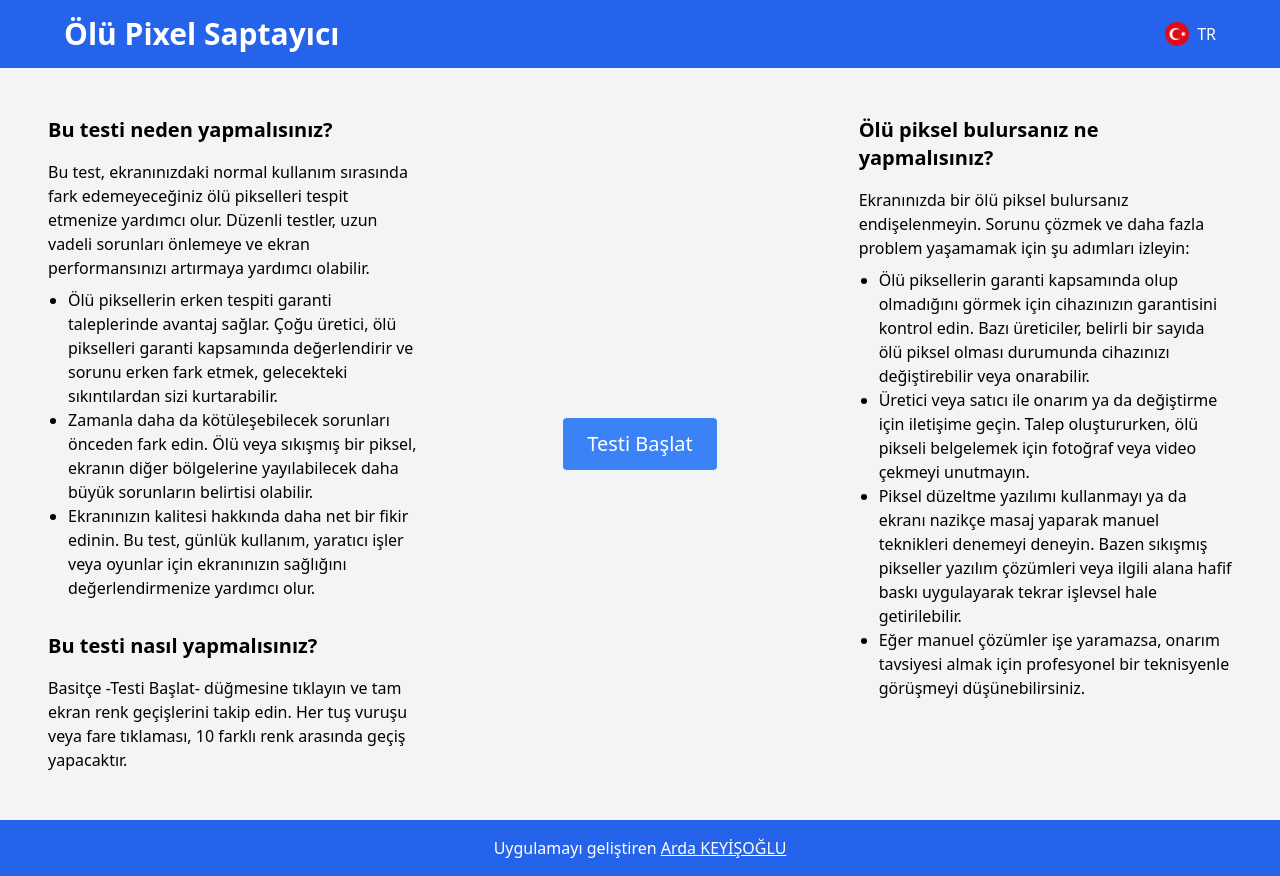
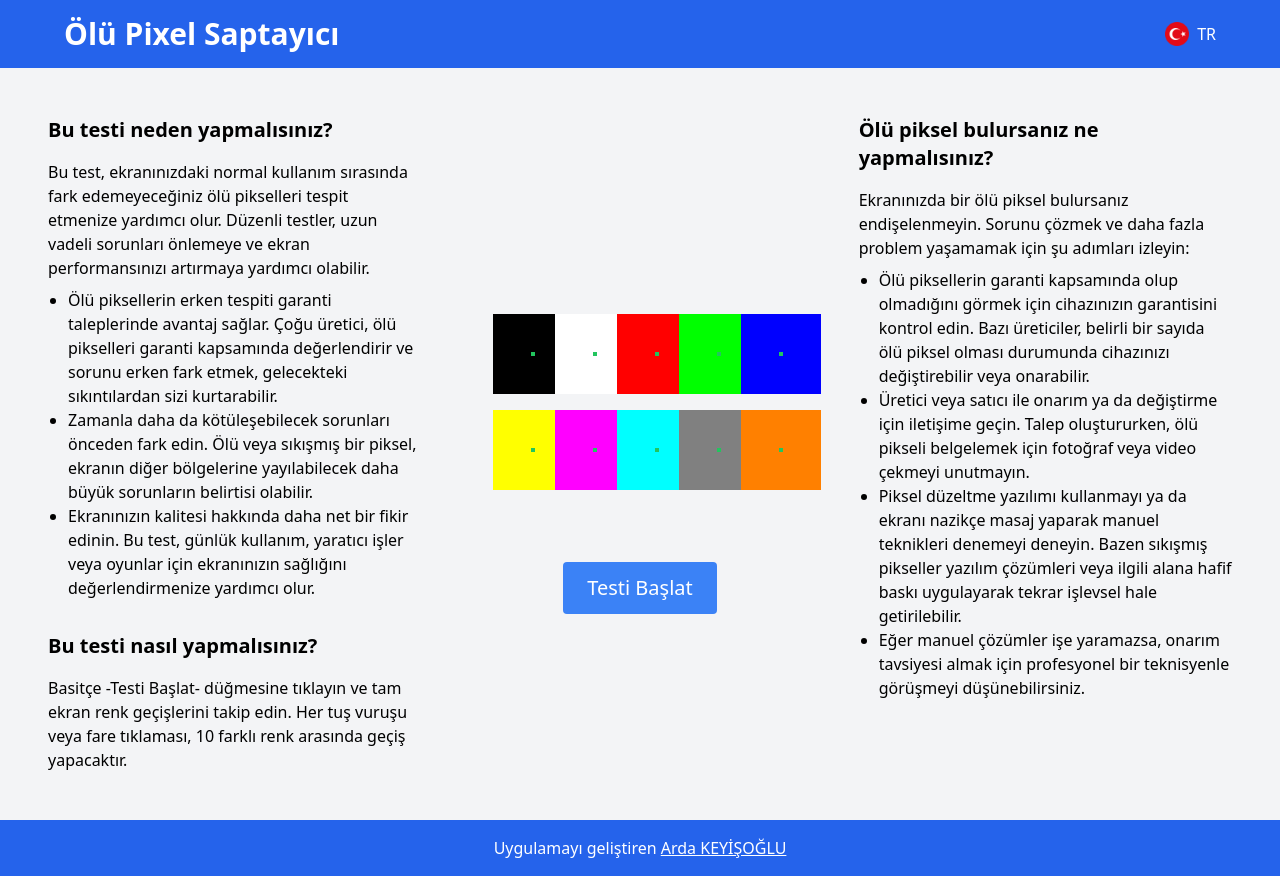
Before and after one commit to canptleon/vuejs-deadpixeldetector, a Vue app: page / in a window 1280 px wide. Built offline with nearby package versions, Linux system fonts and the light colour scheme.

Commit message:
example pixels added.

```diff
--- /dev/null
+++ b/src/components/AppExamples.vue
@@ -0,0 +1,15 @@
+<template>
+  <div class="flex justify-center">
+    <div class="grid grid-cols-5 gap-4 p-10">
+      <div v-for="(color, index) in colors" :key="index" :style="{ backgroundColor: color }" class="relative w-20 h-20">
+        <div class="absolute inset-0 flex justify-center items-center">
+          <div class="w-1 h-1 bg-green-500"></div>
+        </div>
+      </div>
+    </div>
+  </div>
+</template>
+
+<script setup>
+  const colors = ['#000000', '#FFFFFF', '#FF0000', '#00FF00', '#0000FF', '#FFFF00', '#FF00FF', '#00FFFF', '#808080', '#FF8000'];
+</script>
--- a/src/components/MainSection.vue
+++ b/src/components/MainSection.vue
@@ -11,7 +11,8 @@
       <h2 class="text-xl font-bold mt-8 mb-4">{{ $t('left-s2-header') }}</h2>
       <p>{{ $t('left-s2-p') }}</p>
     </div>
-    <div class="w-1/3 p-4 flex justify-center items-center">
+    <div class="w-1/3 p-4 flex flex-col justify-center items-center">
+      <AppExamples class="mb-8" />
       <button @click="$emit('start-test')" class="px-6 py-3 bg-blue-500 text-xl text-white rounded hover:bg-blue-600">
         {{ $t('start') }}
       </button>
@@ -28,3 +29,7 @@
     </div>
   </main>
 </template>
+
+<script setup>
+  import AppExamples from './AppExamples.vue';
+</script>
```
